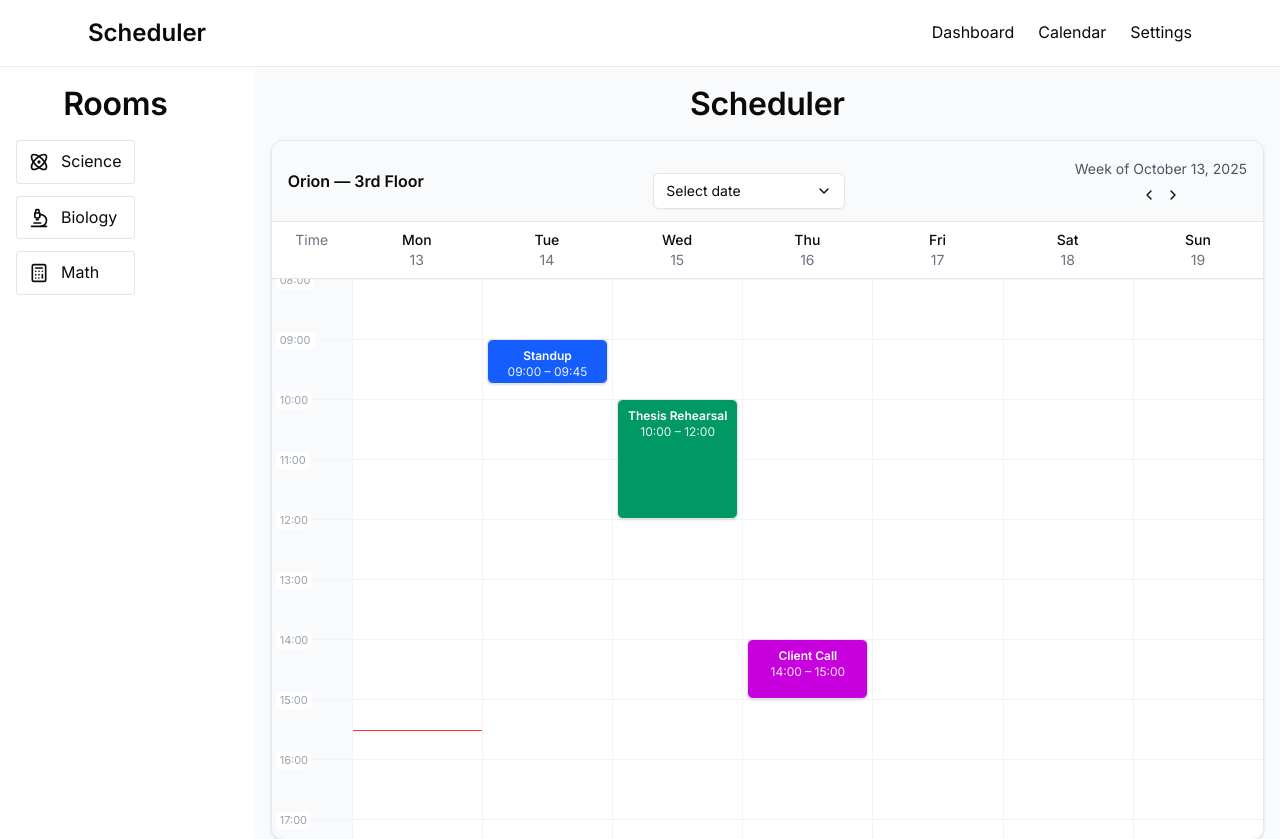
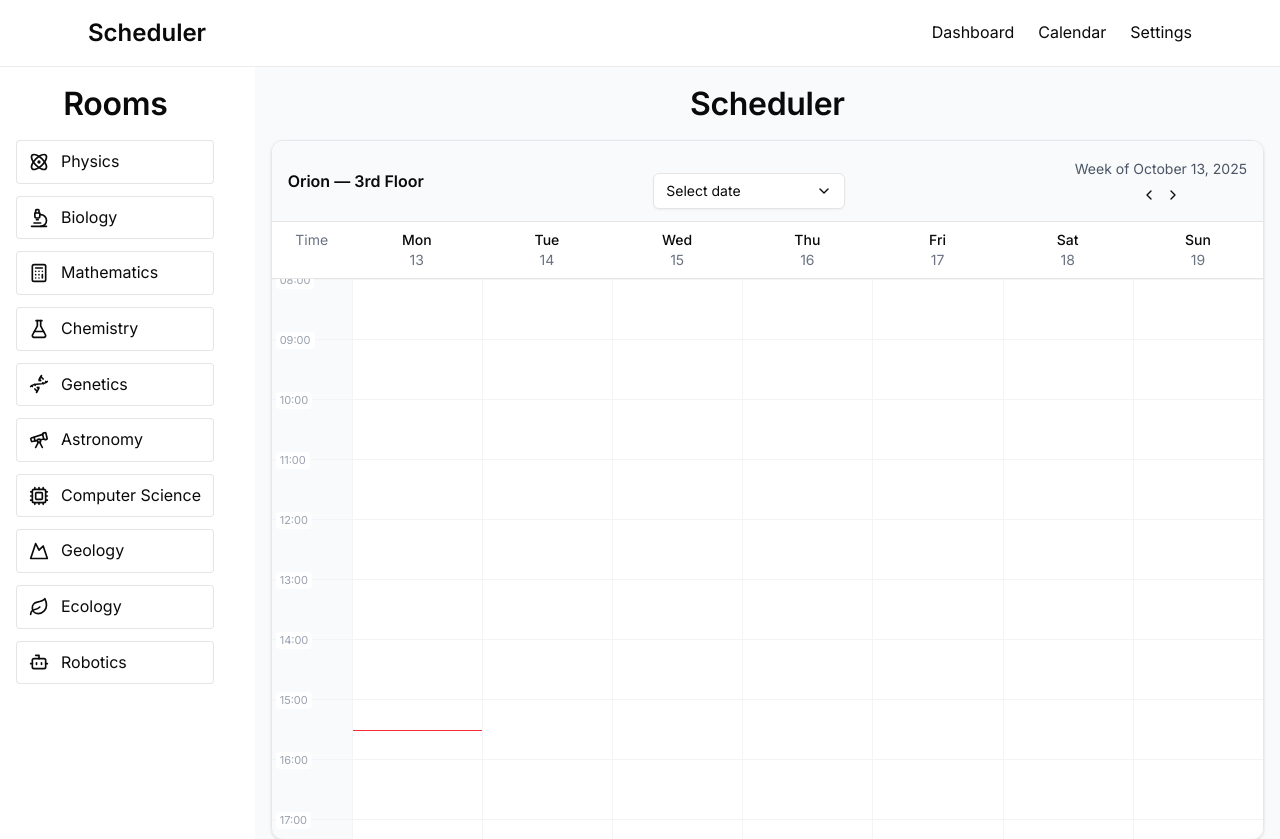
Before and after one commit to fahmi-43146/scheduler, a Next.js app: page / in a window 1280 px wide. Shown: the top 839 px of the page. Built offline with nearby package versions, Linux system fonts and the light colour scheme.

Commit message:
the room render by id

```diff
--- a/src/app/page.tsx
+++ b/src/app/page.tsx
@@ -1,19 +1,5 @@
-import Rooms from "@/components/Rooms";
-import Scheduler from "@/components/Scheduler";
+import HomeClient from "@/components/HomeClient";
 
 export default function Home() {
-  return (
-    <div className="min-h-screen flex flex-col md:flex-row gap-6">
-      <div className="bg-white dark:bg-gray-900 p-4 md:flex-1">
-        <h2 className="text-heading-2 mb-4 text-center">Rooms</h2>
-        <div className="flex flex-col items-start">
-          <Rooms />
-        </div>
-      </div>
-      <div className="bg-gray-50 dark:bg-gray-800 p-4 text-center md:flex-[5]">
-        <h2 className="text-heading-2 mb-4">Scheduler</h2>
-        <Scheduler />
-      </div>
-    </div>
-  );
+  return <HomeClient />;
 }
--- /dev/null
+++ b/src/components/HomeClient.tsx
@@ -0,0 +1,37 @@
+"use client";
+
+import { useState } from "react";
+import Rooms from "@/components/Rooms";
+import Scheduler from "@/components/Scheduler";
+
+type EventItem = {
+  id: string;
+  title: string;
+  start: Date;
+  end: Date;
+  color?: string;
+};
+
+export default function HomeClient() {
+  const [selectedRoomName, setSelectedRoomName] = useState<string | undefined>(undefined);
+  // Future: store events per room here, e.g., const roomIdToEvents: Record<string, EventItem[]> = {...}
+  const events: EventItem[] = [];
+
+  return (
+    <div className="min-h-screen flex flex-col md:flex-row gap-6">
+      <div className="bg-white dark:bg-gray-900 p-4 md:flex-1">
+        <h2 className="text-heading-2 mb-4 text-center">Rooms</h2>
+        <div className="flex flex-col items-start">
+          <Rooms
+            selectedRoomName={selectedRoomName}
+            onSelect={(name) => setSelectedRoomName(name)}
+          />
+        </div>
+      </div>
+      <div className="bg-gray-50 dark:bg-gray-800 p-4 text-center md:flex-[5]">
+        <h2 className="text-heading-2 mb-4">Scheduler</h2>
+        <Scheduler selectedRoomName={selectedRoomName} events={events} />
+      </div>
+    </div>
+  );
+}
--- a/src/components/Rooms.tsx
+++ b/src/components/Rooms.tsx
@@ -1,28 +1,53 @@
-import { Atom, Microscope, Calculator } from "lucide-react";
+import { Atom, Microscope, Calculator, FlaskConical, Dna, Telescope, Cpu, Mountain, Leaf, Bot } from "lucide-react";
 
 type Room = {
+  id?: string;
   name: string;
   Icon: React.ComponentType<React.SVGProps<SVGSVGElement>>;
 };
 
-const rooms: Room[] = [
-  { name: "Science", Icon: Atom },
+const defaultRooms: Room[] = [
+  { name: "Physics", Icon: Atom },
   { name: "Biology", Icon: Microscope },
-  { name: "Math", Icon: Calculator },
+  { name: "Mathematics", Icon: Calculator },
+  { name: "Chemistry", Icon: FlaskConical },
+  { name: "Genetics", Icon: Dna },
+  { name: "Astronomy", Icon: Telescope },
+  { name: "Computer Science", Icon: Cpu },
+  { name: "Geology", Icon: Mountain },
+  { name: "Ecology", Icon: Leaf },
+  { name: "Robotics", Icon: Bot },
 ];
 
-export default function Rooms() {
+export default function Rooms({
+  rooms = defaultRooms,
+  selectedRoomName,
+  onSelect,
+}: {
+  rooms?: Room[];
+  selectedRoomName?: string;
+  onSelect?: (roomName: string, roomId?: string) => void;
+}) {
   return (
     <div className="flex flex-col gap-3">
-      {rooms.map(({ name, Icon }) => (
-        <div
-          key={name}
-          className="flex items-center gap-3 rounded border border-black/10 dark:border-white/15 bg-white dark:bg-gray-900 px-3 py-2"
-        >
-          <Icon className="w-5 h-5" />
-          <span className="text-body">{name}</span>
-        </div>
-      ))}
+      {rooms.map(({ name, Icon, id }) => {
+        const isActive = selectedRoomName === name;
+        return (
+          <button
+            key={id || name}
+            type="button"
+            onClick={() => onSelect?.(name, id)}
+            className={`flex items-center gap-3 rounded border px-3 py-2 text-left transition-colors ${
+              isActive
+                ? "border-gray-900 bg-gray-50 dark:border-white/30 dark:bg-gray-800"
+                : "border-black/10 dark:border-white/15 bg-white dark:bg-gray-900 hover:bg-gray-50 dark:hover:bg-gray-800"
+            }`}
+          >
+            <Icon className="w-5 h-5" />
+            <span className="text-body">{name}</span>
+          </button>
+        );
+      })}
     </div>
   );
 }
--- a/src/components/Scheduler.tsx
+++ b/src/components/Scheduler.tsx
@@ -38,9 +38,9 @@ const pad2 = (n: number) => (n < 10 ? `0${n}` : `${n}`);
 const minsSince = (d: Date, startHour: number) => d.getHours() * 60 + d.getMinutes() - startHour * 60;
 
 /* ---------- the demo component ---------- */
-export default function WeekScheduleDemo() {
+export default function WeekScheduleDemo({ selectedRoomName, events = [] }: { selectedRoomName?: string; events?: EventItem[] }) {
   // demo config
-  const roomName = "Orion — 3rd Floor";
+  const roomName = selectedRoomName || "Orion — 3rd Floor";
   const startHour = 8;
   const endHour = 20; // exclusive bottom
   const pxPerMinute = 1; // 1px per minute ⇒ 720px tall if 12h
@@ -49,33 +49,7 @@ export default function WeekScheduleDemo() {
   const weekStart = useMemo(() => startOfWeekMonday(selectedDate), [selectedDate]);
   const weekDays = useMemo(() => Array.from({ length: 7 }, (_, i) => addDays(weekStart, i)), [weekStart]);
 
-  // demo events
-  const events: EventItem[] = useMemo(() => {
-    const d = weekStart;
-    return [
-      {
-        id: "e1",
-        title: "Standup",
-        start: new Date(d.getFullYear(), d.getMonth(), d.getDate() + 1, 9, 0),
-        end:   new Date(d.getFullYear(), d.getMonth(), d.getDate() + 1, 9, 45),
-        color: "bg-blue-600",
-      },
-      {
-        id: "e2",
-        title: "Thesis Rehearsal",
-        start: new Date(d.getFullYear(), d.getMonth(), d.getDate() + 2, 10, 0),
-        end:   new Date(d.getFullYear(), d.getMonth(), d.getDate() + 2, 12, 0),
-        color: "bg-emerald-600",
-      },
-      {
-        id: "e3",
-        title: "Client Call",
-        start: new Date(d.getFullYear(), d.getMonth(), d.getDate() + 3, 14, 0),
-        end:   new Date(d.getFullYear(), d.getMonth(), d.getDate() + 3, 15, 0),
-        color: "bg-fuchsia-600",
-      },
-    ];
-  }, [weekStart]);
+  // events are provided by parent (per selected room)
 
   // bucket events by day index
   const eventsByDay = useMemo(() => {
```
